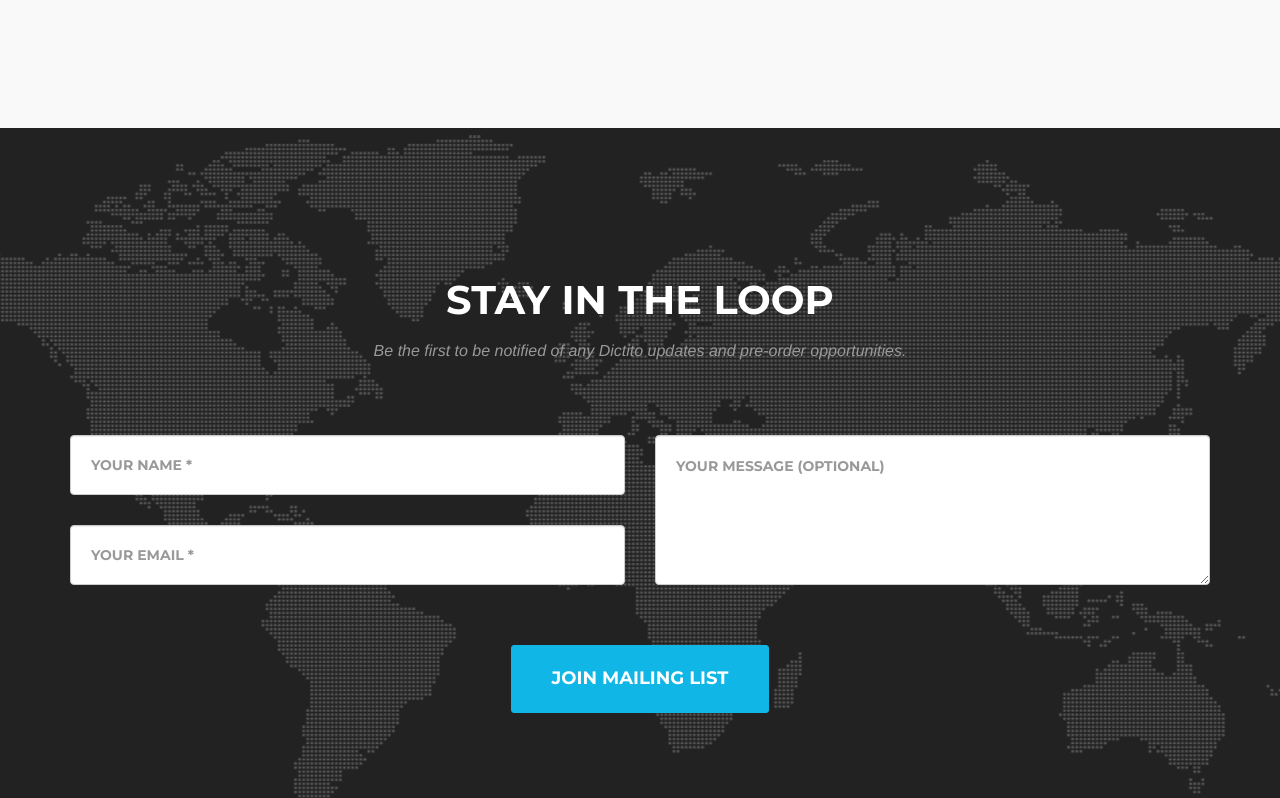
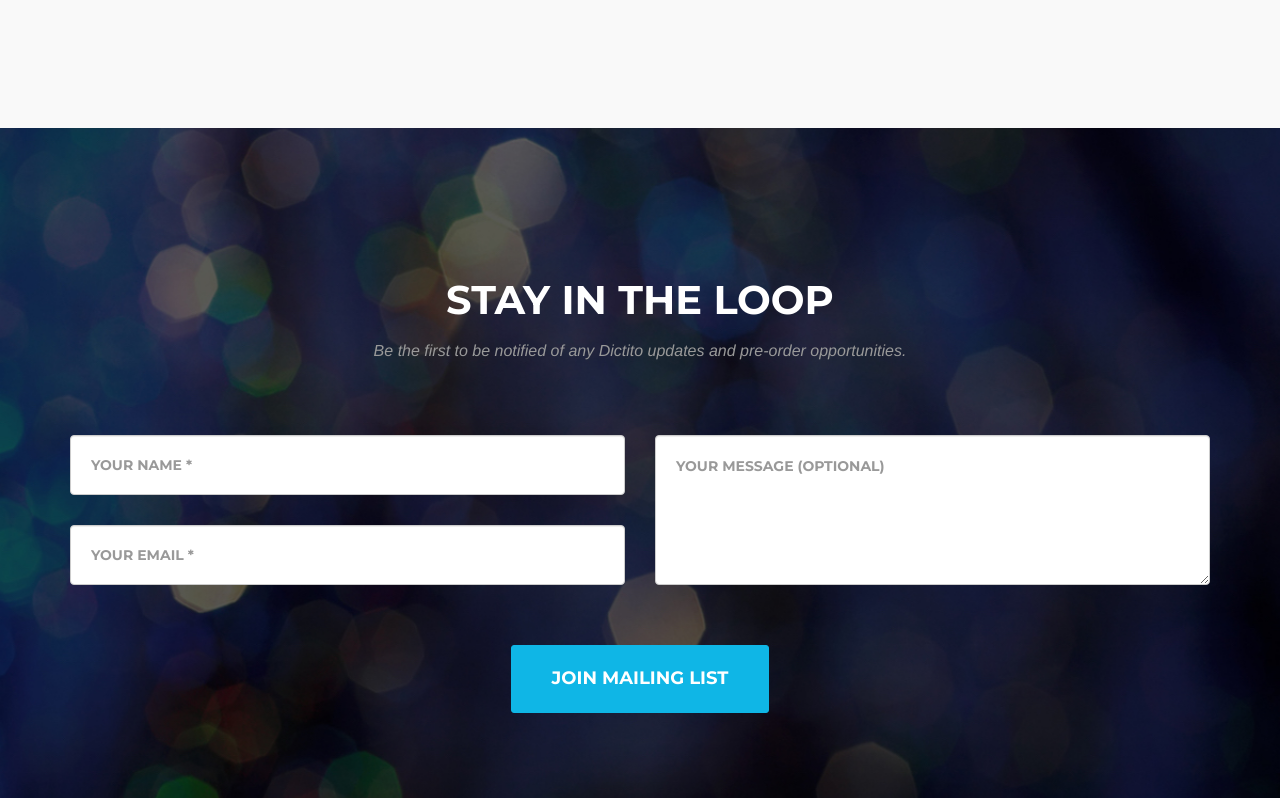
Before and after one commit to shipinggs/dictito, a website: page index.html in a window 1280 px wide. Shown: the part 5020-5818 px from the top of the page. Drawn offline with nearby package versions, Linux system fonts and the light colour scheme; a web font is replaced by a local one.

Commit message:
Contact: changed background image

```diff
--- a/less/agency.less
+++ b/less/agency.less
@@ -495,7 +495,8 @@ aside.clients {
 section#contact {
     margin: 0 auto;
     background-color: @gray-darker;
-    background-image: url('../img/map-image.png');
+    background-image: url('../img/contact-bg.jpg');
+    background-size: cover;
     background-position: center;
     background-repeat: no-repeat;
     .section-heading {
```
Also changed, not shown: css/agency.css, css/agency.min.css, img/contact-bg.jpg (added), img/map-image.png (deleted).
